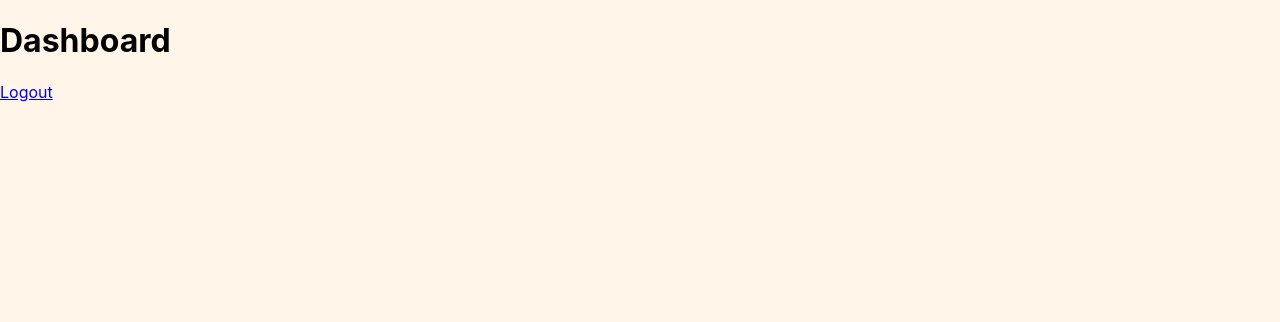
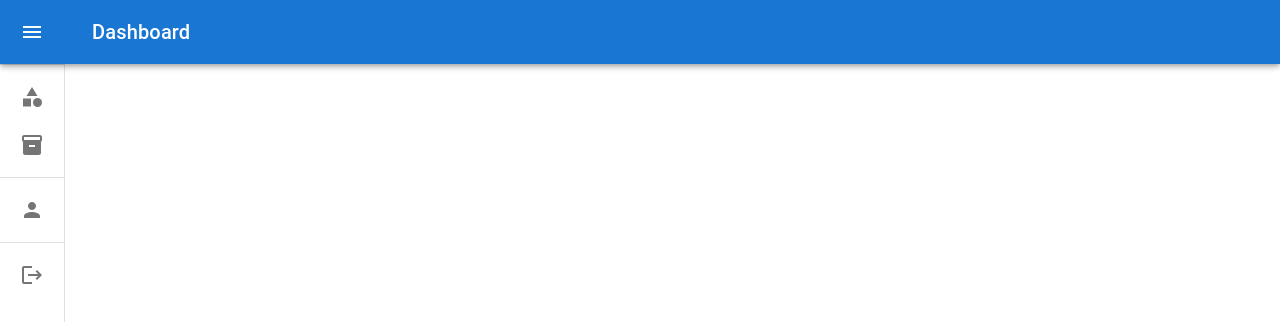
Before and after one commit to shafinmurani/enquiryform, a React (Create React App) app: page /dashboard in a window 1280 px wide. Shown: the top 322 px of the page. Built offline with nearby package versions, Linux system fonts and the light colour scheme.

Commit message:
Drawer added

```diff
--- a/src/App.js
+++ b/src/App.js
@@ -2,6 +2,7 @@
 import Dashboard from "./pages/Dashboard";
 import Login from "./pages/Login";
 import { BrowserRouter as Router, Routes, Route } from "react-router-dom";
+import Logout from "./pages/Logout";
 function App() {
   console.log(localStorage.getItem("jwt-token"));
   return (
@@ -9,7 +10,7 @@
       <Routes>
         <Route path="/" Component={AuthManager} />
         <Route path="/login" Component={Login} />{" "}
-        <Route path="/logout" Component={Login} />
+        <Route path="/logout" Component={Logout} />
         <Route path="/dashboard" Component={Dashboard} />
       </Routes>
     </Router>
--- /dev/null
+++ b/src/components/ListTile.js
@@ -0,0 +1,36 @@
+import * as React from "react";
+import ListItem from "@mui/material/ListItem";
+import ListItemButton from "@mui/material/ListItemButton";
+import ListItemIcon from "@mui/material/ListItemIcon";
+import ListItemText from "@mui/material/ListItemText";
+import { Link } from "react-router-dom";
+export default function ListTile({ open, title, icon, page }) {
+  return (
+    <>
+      <Link to={page} style={{ textDecoration: "none", color: "inherit" }}>
+        <ListItem onClick={onclick} disablePadding sx={{ display: "block" }}>
+          <ListItemButton
+            sx={{
+              minHeight: 48,
+              justifyContent: open ? "initial" : "center",
+              px: 2.5,
+            }}
+          >
+            <ListItemIcon
+              sx={{
+                minWidth: 0,
+                mr: open ? 3 : "auto",
+                justifyContent: "center",
+              }}
+            >
+              {icon}
+            </ListItemIcon>
+            <ListItemText primary={title} sx={{ opacity: open ? 1 : 0 }}>
+              {title}
+            </ListItemText>
+          </ListItemButton>
+        </ListItem>
+      </Link>
+    </>
+  );
+}
--- a/src/pages/Dashboard.js
+++ b/src/pages/Dashboard.js
@@ -1,11 +1,159 @@
-import React from "react";
-import { Link } from "react-router-dom";
+import * as React from "react";
+import { styled, useTheme } from "@mui/material/styles";
+import Box from "@mui/material/Box";
+import MuiDrawer from "@mui/material/Drawer";
+import MuiAppBar from "@mui/material/AppBar";
+import Toolbar from "@mui/material/Toolbar";
+import List from "@mui/material/List";
+import CssBaseline from "@mui/material/CssBaseline";
+import Typography from "@mui/material/Typography";
+import Divider from "@mui/material/Divider";
+import IconButton from "@mui/material/IconButton";
+import MenuIcon from "@mui/icons-material/Menu";
+import ChevronLeftIcon from "@mui/icons-material/ChevronLeft";
+import ChevronRightIcon from "@mui/icons-material/ChevronRight";
+import CategoryIcon from "@mui/icons-material/Category";
+import InventoryIcon from "@mui/icons-material/Inventory";
+import PersonIcon from "@mui/icons-material/Person";
+import ListTile from "../components/ListTile.js";
+import LogoutIcon from "@mui/icons-material/Logout";
+import { useNavigate } from "react-router-dom";
 
-export default function Dashboard() {
+const drawerWidth = 240;
+
+const openedMixin = (theme) => ({
+  width: drawerWidth,
+  transition: theme.transitions.create("width", {
+    easing: theme.transitions.easing.sharp,
+    duration: theme.transitions.duration.enteringScreen,
+  }),
+  overflowX: "hidden",
+});
+
+const closedMixin = (theme) => ({
+  transition: theme.transitions.create("width", {
+    easing: theme.transitions.easing.sharp,
+    duration: theme.transitions.duration.leavingScreen,
+  }),
+  overflowX: "hidden",
+  width: `calc(${theme.spacing(7)} + 1px)`,
+  [theme.breakpoints.up("sm")]: {
+    width: `calc(${theme.spacing(8)} + 1px)`,
+  },
+});
+
+const DrawerHeader = styled("div")(({ theme }) => ({
+  display: "flex",
+  alignItems: "center",
+  justifyContent: "flex-end",
+  padding: theme.spacing(0, 1),
+  // necessary for content to be below app bar
+  ...theme.mixins.toolbar,
+}));
+
+const AppBar = styled(MuiAppBar, {
+  shouldForwardProp: (prop) => prop !== "open",
+})(({ theme, open }) => ({
+  zIndex: theme.zIndex.drawer + 1,
+  transition: theme.transitions.create(["width", "margin"], {
+    easing: theme.transitions.easing.sharp,
+    duration: theme.transitions.duration.leavingScreen,
+  }),
+  ...(open && {
+    marginLeft: drawerWidth,
+    width: `calc(100% - ${drawerWidth}px)`,
+    transition: theme.transitions.create(["width", "margin"], {
+      easing: theme.transitions.easing.sharp,
+      duration: theme.transitions.duration.enteringScreen,
+    }),
+  }),
+}));
+
+const Drawer = styled(MuiDrawer, {
+  shouldForwardProp: (prop) => prop !== "open",
+})(({ theme, open }) => ({
+  width: drawerWidth,
+  flexShrink: 0,
+  whiteSpace: "nowrap",
+  boxSizing: "border-box",
+  ...(open && {
+    ...openedMixin(theme),
+    "& .MuiDrawer-paper": openedMixin(theme),
+  }),
+  ...(!open && {
+    ...closedMixin(theme),
+    "& .MuiDrawer-paper": closedMixin(theme),
+  }),
+}));
+
+export default function MiniDrawer() {
+  const theme = useTheme();
+  const [open, setOpen] = React.useState(false);
+
+  const handleDrawerOpen = () => {
+    setOpen(true);
+  };
+
+  const handleDrawerClose = () => {
+    setOpen(false);
+  };
+  const navigate = useNavigate();
+
   return (
-    <>
-      <h1>Dashboard</h1>
-      <Link to="/logout">Logout</Link>
-    </>
+    <Box sx={{ display: "flex" }}>
+      <CssBaseline />
+      <AppBar position="fixed" open={open}>
+        <Toolbar>
+          <IconButton
+            color="inherit"
+            aria-label="open drawer"
+            onClick={handleDrawerOpen}
+            edge="start"
+            sx={{
+              marginRight: 5,
+              ...(open && { display: "none" }),
+            }}
+          >
+            <MenuIcon />
+          </IconButton>
+          <Typography variant="h6" noWrap component="div">
+            Dashboard
+          </Typography>
+        </Toolbar>
+      </AppBar>
+      <Drawer variant="permanent" open={open}>
+        <DrawerHeader>
+          <IconButton onClick={handleDrawerClose}>
+            {theme.direction === "rtl" ? (
+              <ChevronRightIcon />
+            ) : (
+              <ChevronLeftIcon />
+            )}
+          </IconButton>
+        </DrawerHeader>
+        <Divider />
+        <List>
+          <ListTile open={open} title="Product Group" icon={<CategoryIcon />} />
+          <ListTile open={open} title="Product" icon={<InventoryIcon />} />
+        </List>
+        <Divider />
+        <List>
+          <ListTile open={open} title="Party" icon={<PersonIcon />} />
+        </List>
+        <Divider />
+        <List>
+          <ListTile
+            open={open}
+            title="Logout"
+            icon={<LogoutIcon />}
+            page="/logout"
+          />
+        </List>
+      </Drawer>
+      <Box component="main" sx={{ flexGrow: 1, p: 3 }}>
+        <DrawerHeader />
+        <Typography paragraph></Typography>
+      </Box>
+    </Box>
   );
 }
```
